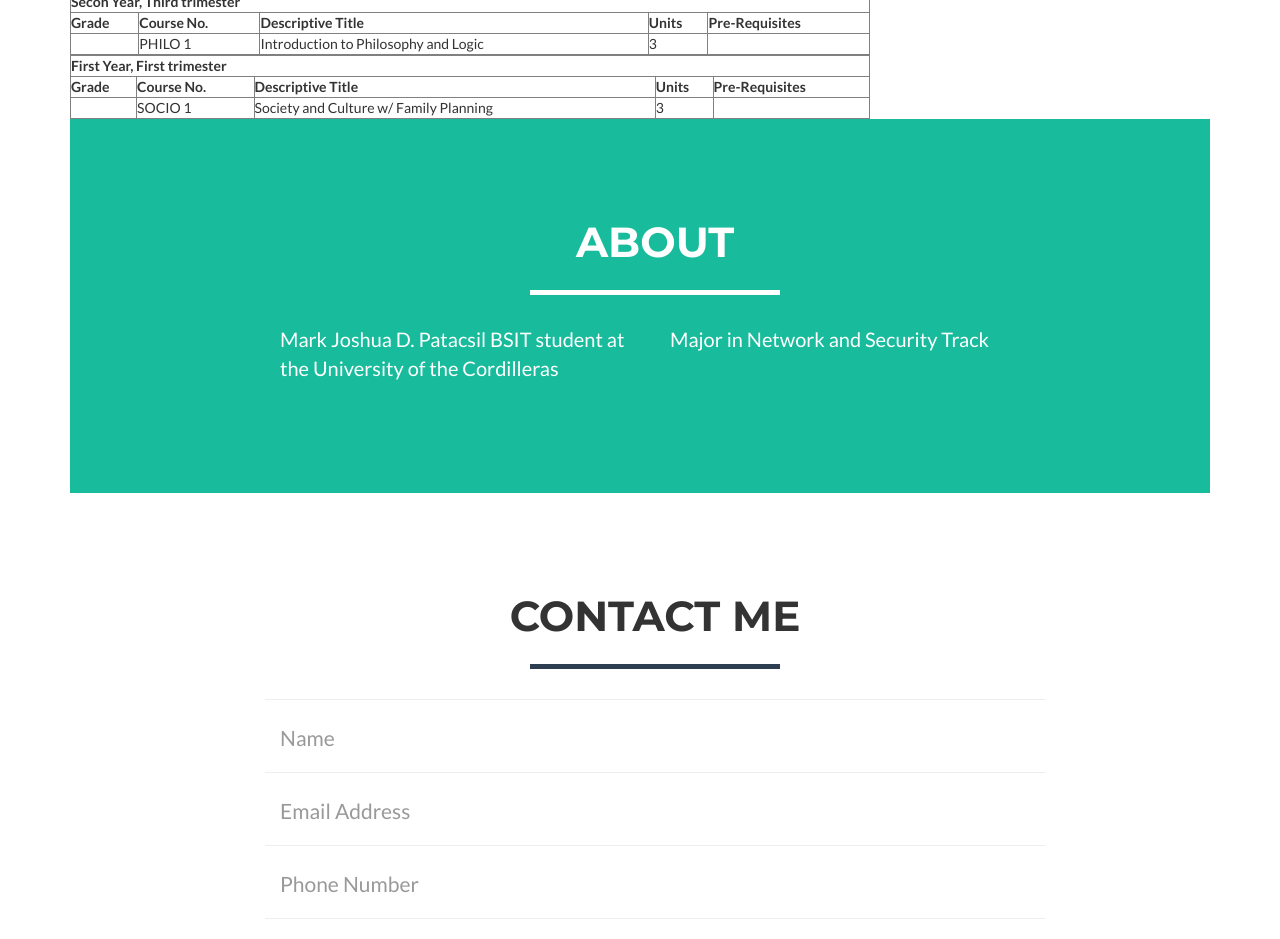
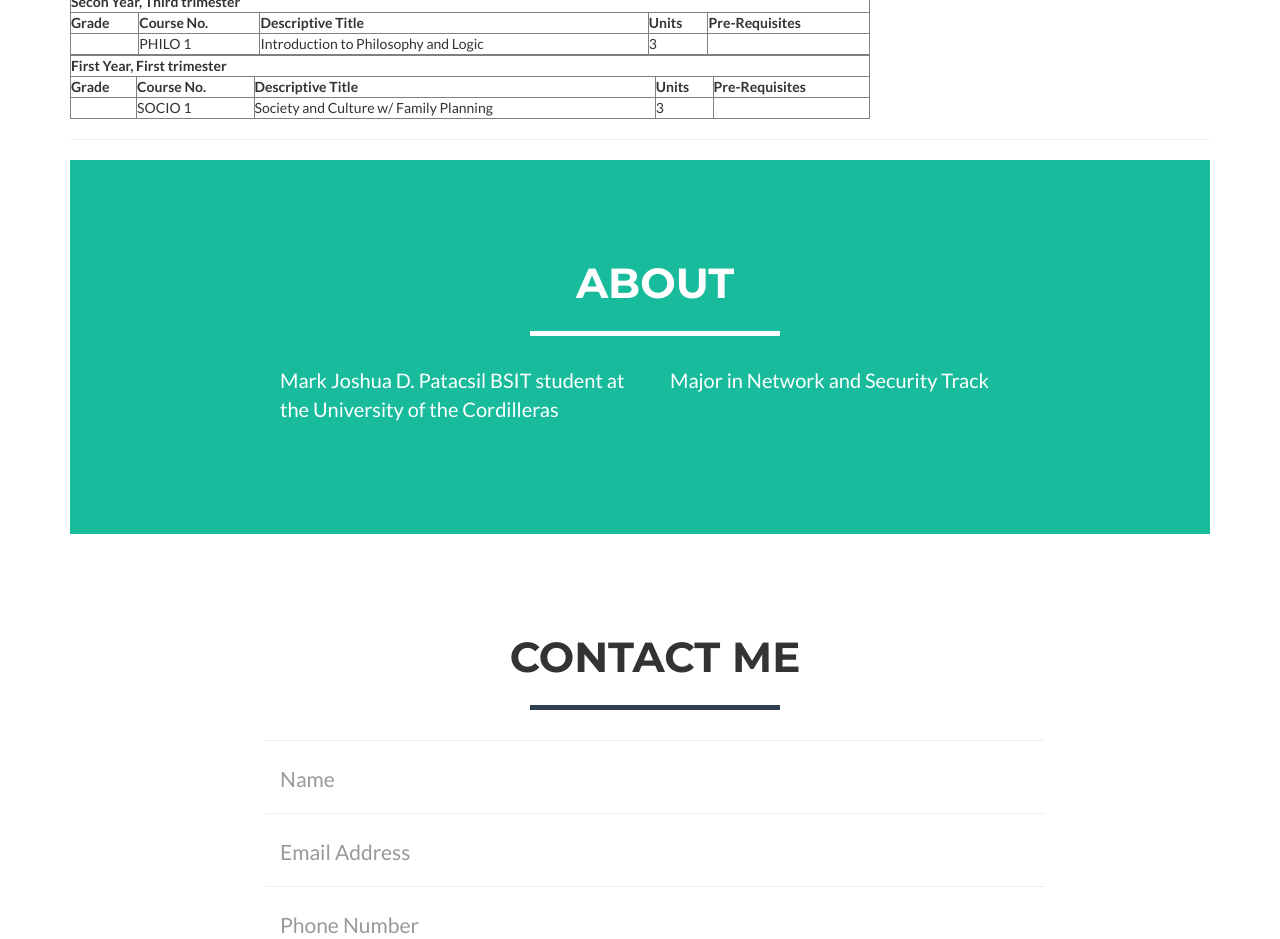
Before and after one commit to patacsilmark/patacsilmark.github.io, a website: page index.html in a window 1280 px wide. Shown: the part 2620-3559 px from the top of the page. Drawn offline with nearby package versions, Linux system fonts and the light colour scheme.

Commit message:
Update index.html

```diff
--- a/index.html
+++ b/index.html
@@ -432,6 +432,8 @@
 			</tbody>
 
         </table>
+		</div>
+		<hr>
 
 
     <!-- About Section -->
```
